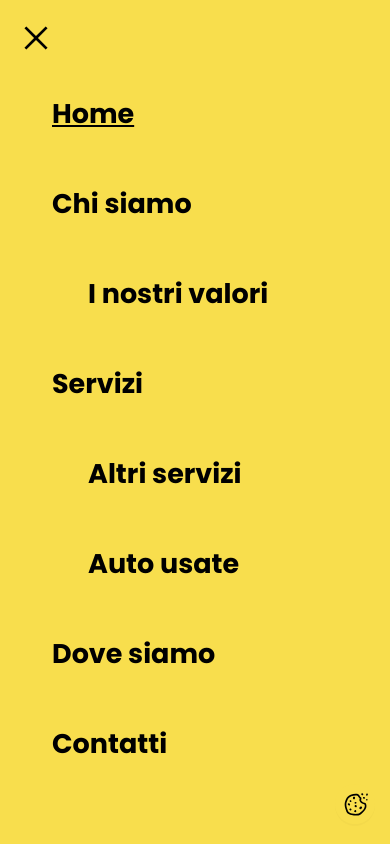
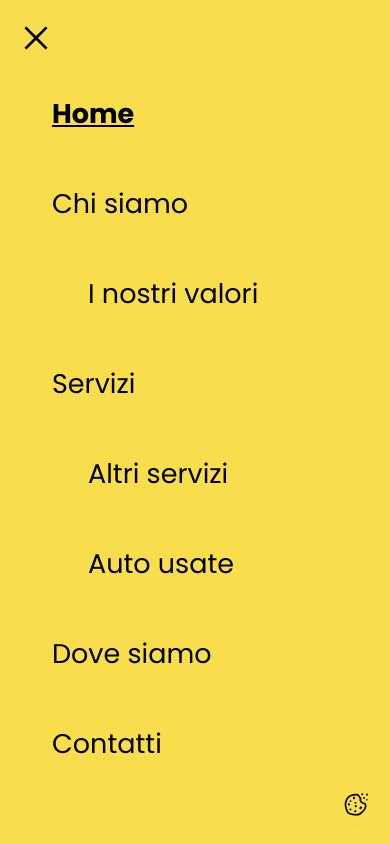
Before and after one commit to michelepatella/mmeletricarservice.it, a React (Create React App) app: page / in a window 390 px wide. Both pictures are taken after a click on the button 355 px from the left and 60 px from the top of the page. Shown: the top 844 px of the page. Built offline with nearby package versions, Linux system fonts and the light colour scheme.

Commit message:
phone menu text weight changed

```diff
--- a/src/css/other/Menu.css
+++ b/src/css/other/Menu.css
@@ -75,7 +75,6 @@
 .ant-menu-submenu-title {
     font-family: 'Poppins';
     color: black !important;
-    font-weight: bold !important;
     opacity: 0;
     transform: translateY(-20px);
     animation: fadeInUp 0.5s forwards;
@@ -86,7 +85,6 @@
     font-family: 'Poppins', sans-serif;
     color: black !important;
     opacity: 0;
-    font-weight: bold !important;
     transform: translateY(-20px);
     animation: fadeInUp 0.5s forwards;
     transition: transform 0.3s ease, color 0.3s ease;
--- a/src/js/menu/MenuSmallScreen.js
+++ b/src/js/menu/MenuSmallScreen.js
@@ -141,7 +141,8 @@ function MenuSmallScreen() {
                                 onClick={menuItem.onClick}
                                 style={{
                                     ...generateAnimationStyles(index),
-                                    textDecoration: section === menuItem.path ? "underline" : "none"}}
+                                    textDecoration: section === menuItem.path ? "underline" : "none",
+                                    fontWeight: section === menuItem.path ? "bold" : "normal",}}
                             >
                                 {menuItem.label}
                             </AntMenu.Item>
@@ -156,6 +157,7 @@ function MenuSmallScreen() {
                                         style={{
                                             ...generateAnimationStyles(index + childIndex + 1),
                                             textDecoration: section === child.path ? "underline" : "none",
+                                            fontWeight: section === child.path ? "bold" : "normal",
                                             paddingLeft: "60px"
                                         }}
                                     >
```
